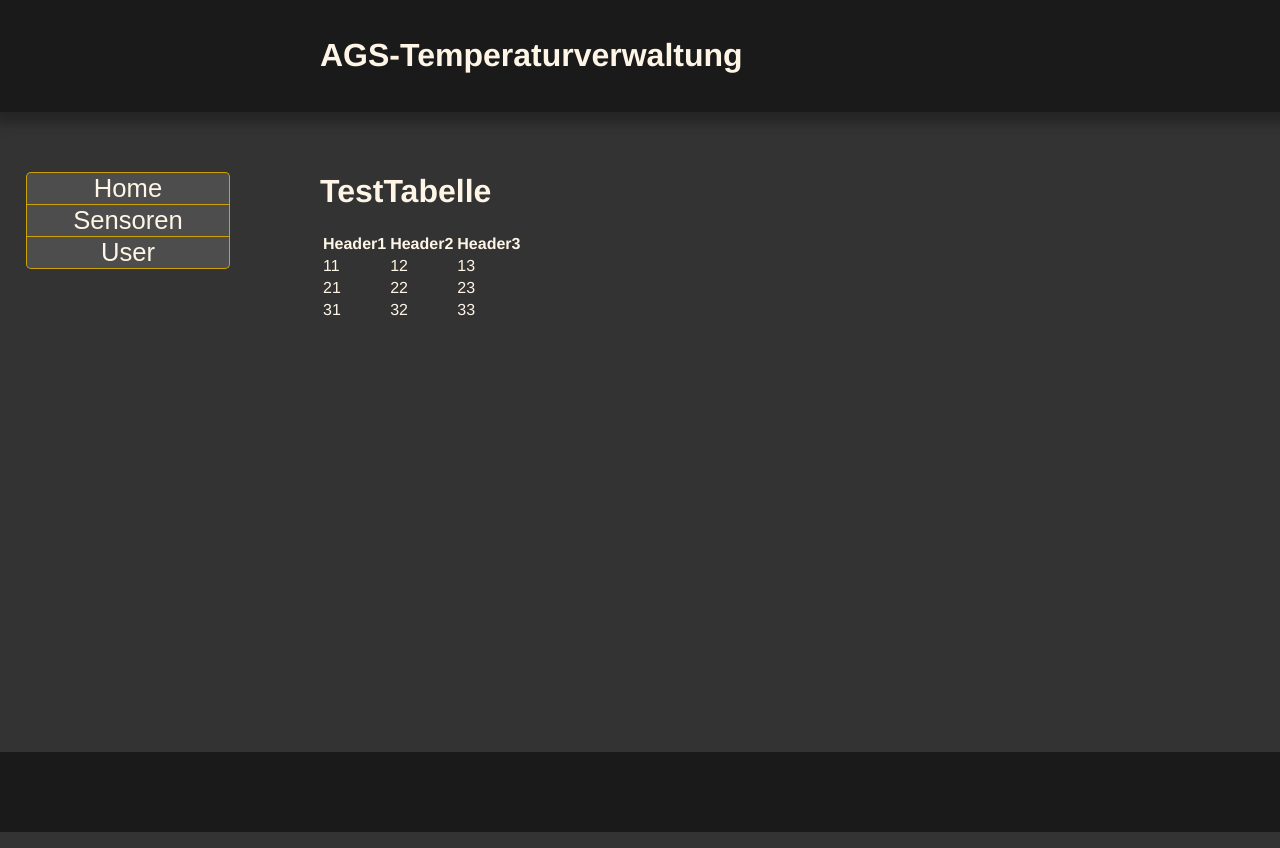
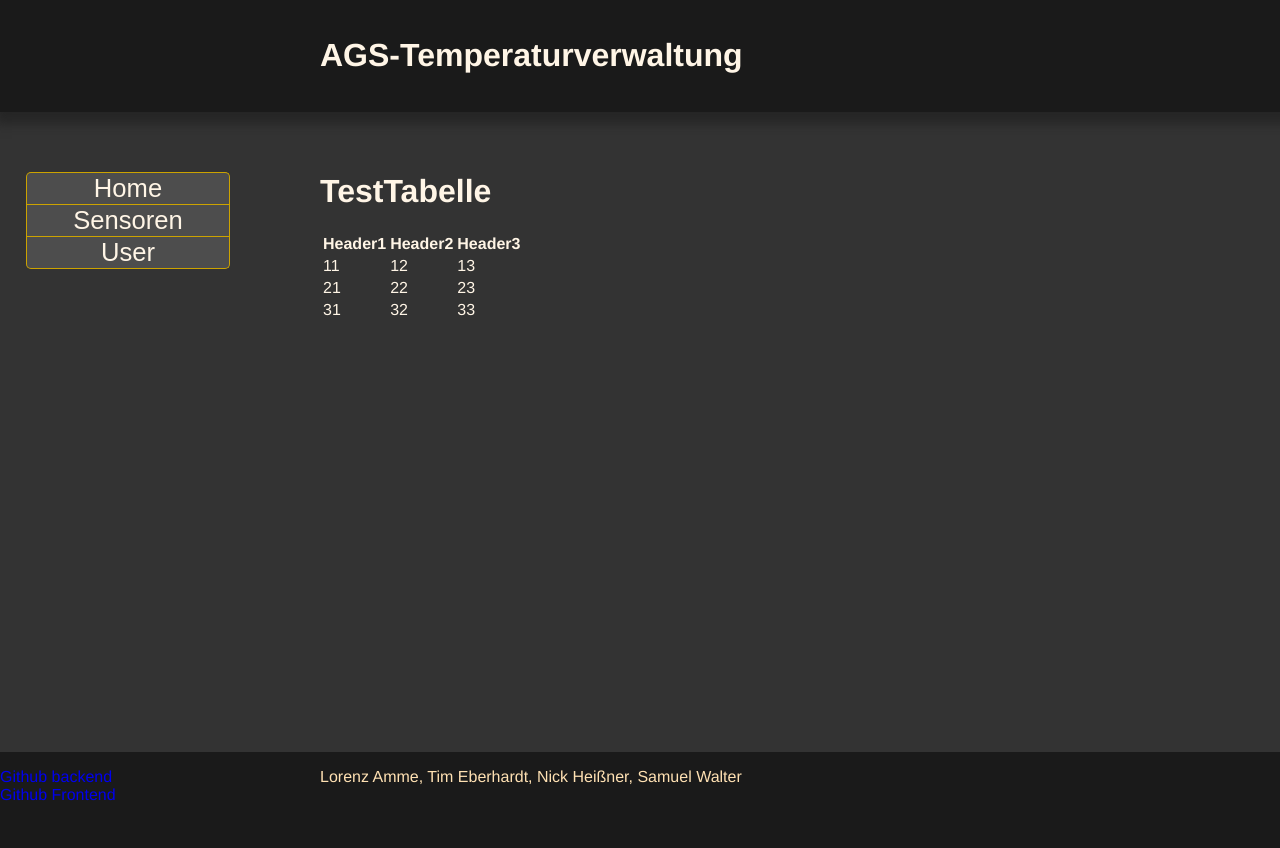
Before and after one commit to Ebbyplay/ags_temperaturverwaltung_frontend, a Vue app: page /#/ in a window 1280 px wide. Shown: the top 848 px of the page. Built offline with nearby package versions, Linux system fonts and the light colour scheme; no server answers.

Commit message:
ADD Footer

```diff
--- a/src/App.vue
+++ b/src/App.vue
@@ -11,17 +11,18 @@
     </div>
   </div>
   <div id="footer">
-    <!--TODO: Footer View-->
+    <FooterCom></FooterCom>
   </div>
 </template>
 
 <script>
 import HeaderCom from "@/components/HeaderCom.vue";
 import NavigationCom from "@/components/NavigationCom.vue";
+import FooterCom from "@/components/FooterCom.vue";
 
 export default {
   name: "Home",
-  components: { NavigationCom, HeaderCom },
+  components: { NavigationCom, HeaderCom, FooterCom },
 };
 </script>
 
@@ -48,6 +49,7 @@ button {
   -webkit-font-smoothing: antialiased;
   -moz-osx-font-smoothing: grayscale;
   flex-direction: column;
+  box-sizing: border-box;
 }
 
 #main {
@@ -63,9 +65,4 @@ button {
   width: 80vw;
   padding: 5vh 5vw;
 }
-
-#footer {
-  height: 10vh;
-  background-color: darken($backgroundcolor, 10%);
-}
 </style>
--- /dev/null
+++ b/src/components/FooterCom.vue
@@ -0,0 +1,54 @@
+<template>
+  <div class="container">
+    <div id="github">
+      <div id="github-front">
+        <a href="https://github.com/Ebbyplay/ags_temperaturverwaltung_backend">
+          Github backend
+        </a>
+      </div>
+      <div id="github-backend">
+        <a
+          href="https://github.com/Ebbyplay/ags_temperaturverwaltung_frontend/"
+        >
+          Github Frontend
+        </a>
+      </div>
+    </div>
+    <div id="names">
+      Lorenz Amme, Tim Eberhardt, Nick Heißner, Samuel Walter
+    </div>
+  </div>
+</template>
+
+<script>
+export default {};
+</script>
+
+<style lang="scss" scoped>
+@import "../assets/css/theme.scss";
+
+.container {
+  display: flex;
+  flex-direction: row;
+  background-color: darken($backgroundcolor, 10%);
+  padding-top: 2vh;
+
+  & > #github {
+    min-width: 20vw;
+    & a {
+      text-decoration: none;
+
+      &:visited {
+        text-decoration: none;
+      }
+    }
+  }
+
+  & > #names {
+    padding-left: 5vw;
+    color: darken($textcolor, 10%);
+    min-height: 10vh;
+    width: 80vw;
+  }
+}
+</style>
```
